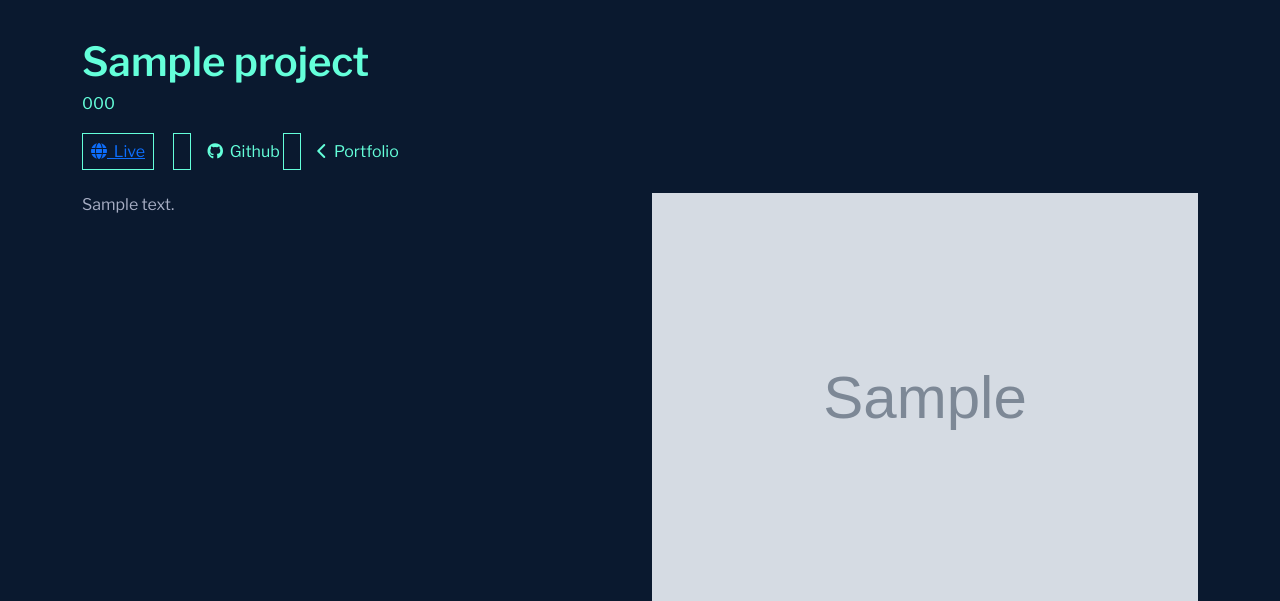
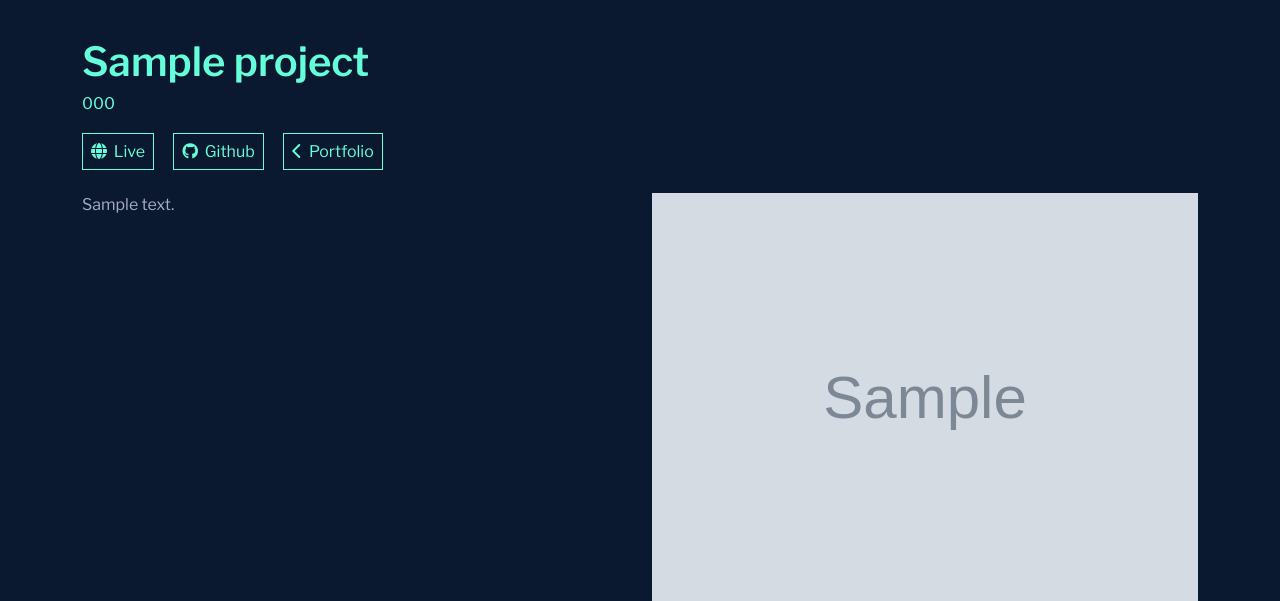
Before and after one commit to Bealby/murray_bealby, a Django app: a page that uses portfolio/templates/projects/project_detail.html in a window 1280 px wide. Shown: the part 59-660 px from the top of the page. Run offline with Django 3.2, Linux system fonts and the light colour scheme; tables that the repository leaves empty hold one stand-in row (values such as "Sample post"); grey boxes marked "Sample" are stand-in pictures; some libraries are stand-ins or nearby versions.

Commit message:
Fix a tags and styling for pjt dtls page

```diff
--- a/portfolio/templates/projects/project_detail.html
+++ b/portfolio/templates/projects/project_detail.html
@@ -18,8 +18,8 @@
         </div>
         <div class="col-12 live-icons">
             <a href="{{ project.website }}"><i class="fa-solid fa-globe"></i>&nbsp;&nbsp;Live</a>
-            <a href="{{ project.github }}"></a><i class="fa-brands fa-github"></i>&nbsp;&nbsp;Github</a>
-            <a href="{% url 'projects' %}"></a><i class="fa-solid fa-chevron-left"></i>&nbsp;&nbsp;Portfolio</a>
+            <a href="{{ project.github }}"><i class="fa-brands fa-github"></i>&nbsp;&nbsp;Github</a>
+            <a href="{% url 'projects' %}"><i class="fa-solid fa-chevron-left"></i>&nbsp;&nbsp;Portfolio</a>
         </div>
         <div class="col-md-6 project-detail-description-margin">
             <p class="project-detail-description">{{ project.description|linebreaksbr }}</p>
--- a/static/css/base.css
+++ b/static/css/base.css
@@ -131,6 +131,8 @@ body {
   padding: 8px 8px 8px 8px;
   margin-top: 5rem;
   margin-right: 1rem;
+  text-decoration: none;
+  color: rgb(100, 255, 218, 1);
 }
 
 .live-icons a:hover {
```
